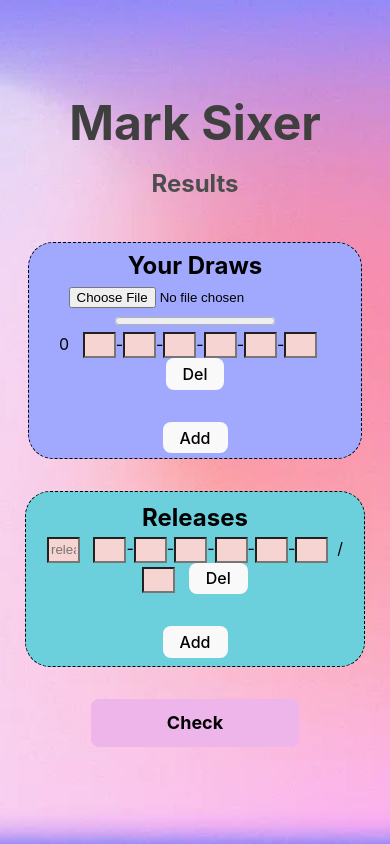
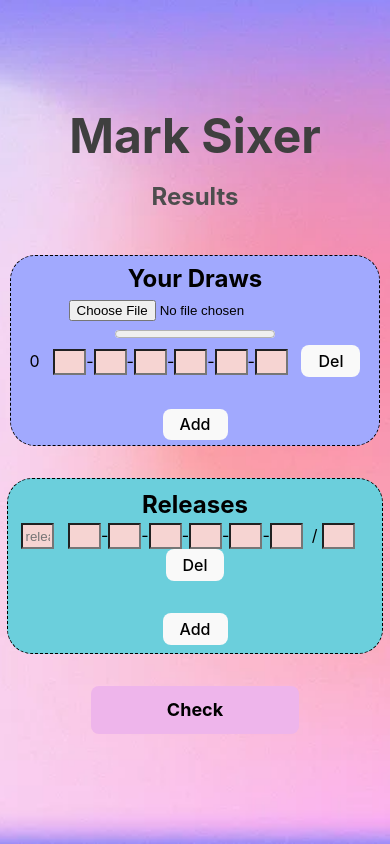
Before and after one commit to Marcussyl/mark-sixer, a React (Vite) app: page / in a window 390 px wide. Built offline with nearby package versions, Linux system fonts and the light colour scheme.

Commit message:
Change css to improve the display in mobile browsers

```diff
--- a/src/scss/draws.scss
+++ b/src/scss/draws.scss
@@ -1,7 +1,7 @@
 .draws-container {
     border: 1px black dashed;
     padding: 0.3em;
-    width: 90%;
+    width: 100%;
     background-color: #A1A9FE;
     border-radius: 25px;
     color: black;
--- a/src/scss/releases.scss
+++ b/src/scss/releases.scss
@@ -2,7 +2,7 @@
     border: 1px black dashed;
     padding: 0.5em;
     margin-bottom: 2rem;
-    width: 90%;
+    width: 100%;
     border-radius: 25px;
     background-color: #6BCFDC;
     color: black;
```
